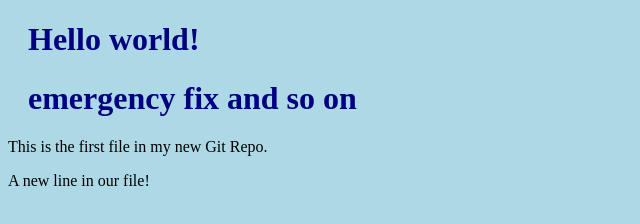
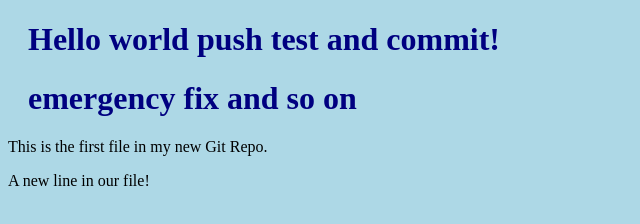
Before and after one commit to mohammadhassanm/Hello-World, a plain HTML site: page index.html in a window 1280 px wide. Shown: the whole page, without its empty margins (0-640 px from the left). Drawn offline with Linux system fonts and the light colour scheme.

Commit message:
commit new index

```diff
--- a/index.html
+++ b/index.html
@@ -6,7 +6,7 @@
 </head>
 <body>
 
-<h1>Hello world!</h1>
+<h1>Hello world push test and commit!</h1>
 <h1>emergency fix and so on</h1>
 <p>This is the first file in my new Git Repo.</p>
 <p>A new line in our file!</p>
```
Also changed, not shown: 1 other file.
